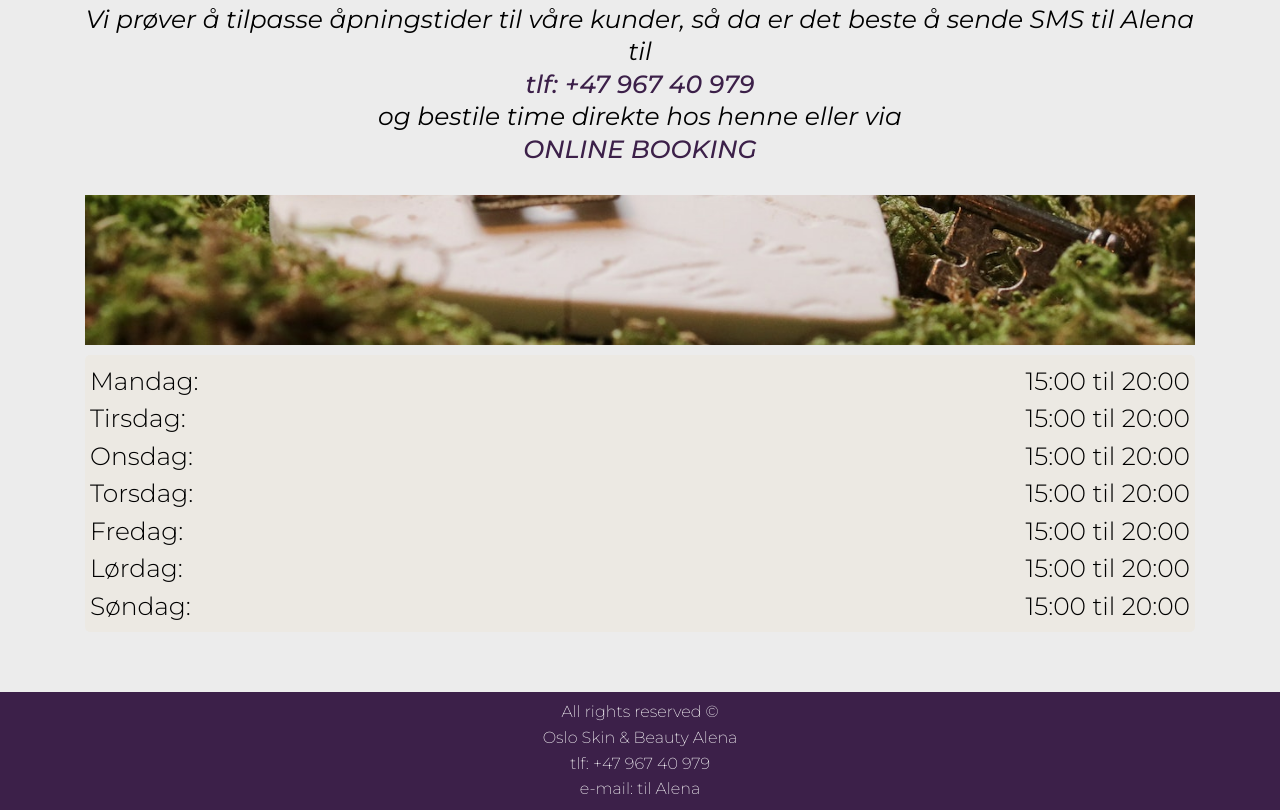
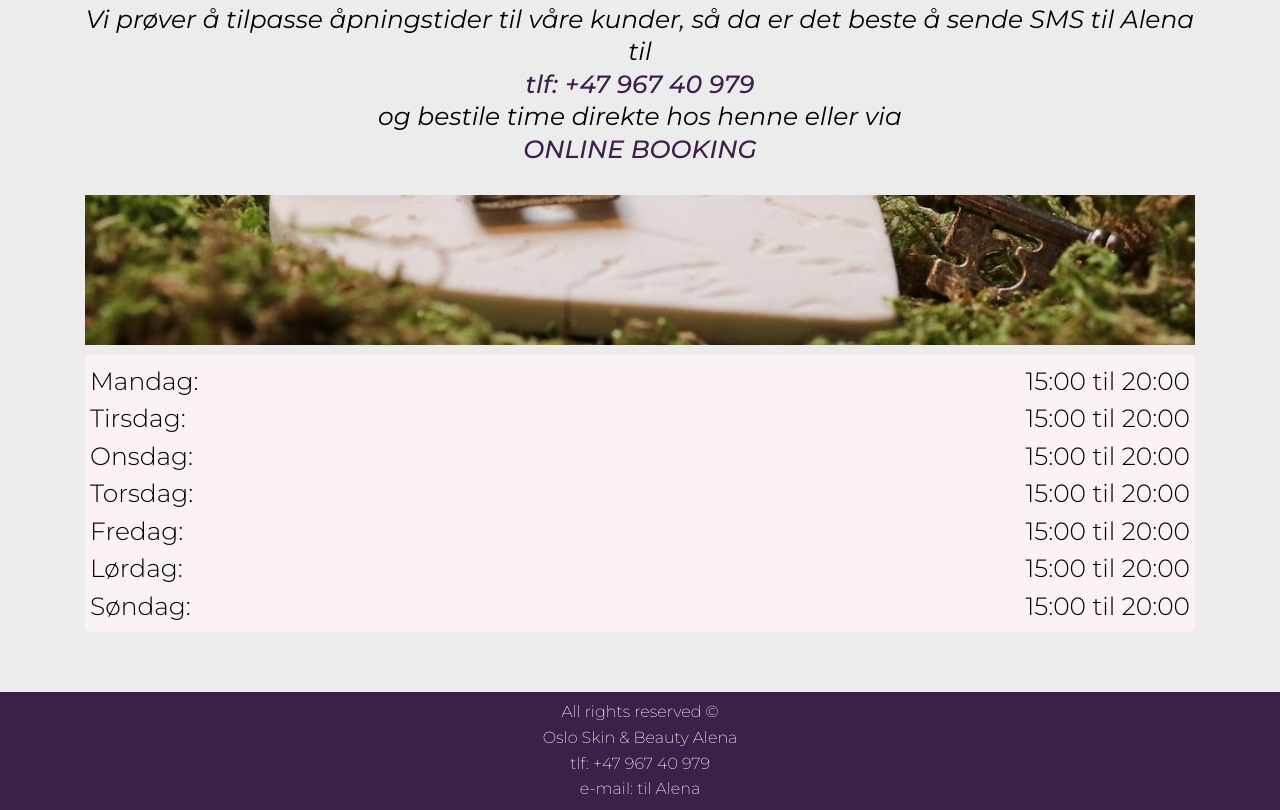
Before and after one commit to MariuszRozycki/skin-beauty, a plain HTML site: page index.html in a window 1280 px wide. Shown: the part 2129-2939 px from the top of the page. Drawn offline with Linux system fonts and the light colour scheme.

Commit message:
Change bcg-color of item in treatments

```diff
--- a/css/variables.css
+++ b/css/variables.css
@@ -20,7 +20,7 @@ font-family: 'Roboto', sans-serif;
   --color-no10: #17daa3;
   --color-no11: #631D04;
   --color-no12: #deb887b6;
-  --color-no13: #ece9e3;
+  --color-no13: #fbf2f3;
   --color-no14: #393053;
   --color-no15: #105844;
   --color-no16: #3c2049;
```
